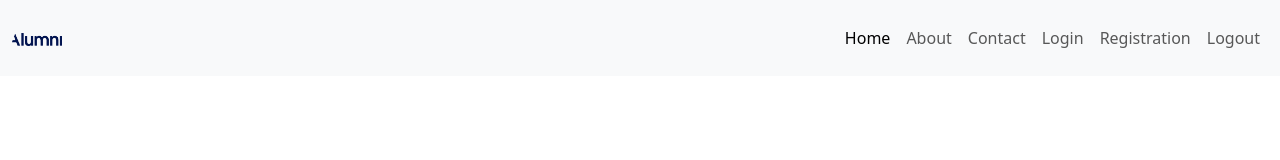
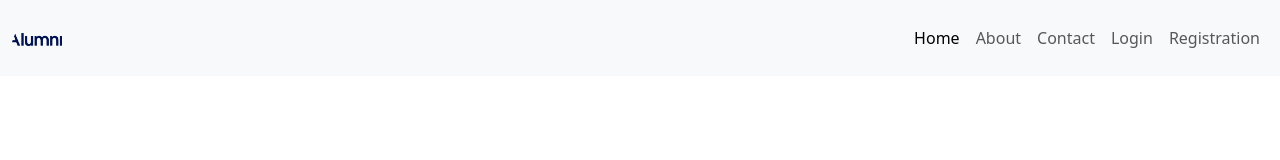
Before and after one commit to sabbir-62/MERN_Projects, a React (Vite) app in the folder Alumni/client/: page / in a window 1280 px wide. Shown: the top 160 px of the page. Built offline with nearby package versions, Linux system fonts and the light colour scheme.

Commit message:
login logout works but not changing automatically. Need to refresh

```diff
--- a/Alumni/client/src/components/navbar/Navbar.jsx
+++ b/Alumni/client/src/components/navbar/Navbar.jsx
@@ -1,8 +1,12 @@
 import { NavLink} from 'react-router-dom'
 import Logo from '../../assets/pictures/logo.png'
 import './navbar.css'
+import Cookies from "js-cookie";
 
 const Navbar = () => {
+    const cookie = Cookies.get("myCookie");
+    console.log(cookie)
+
     return (
         <div className='nav-wrapper'>
             <nav className="navbar navbar-expand-lg bg-light">
@@ -14,7 +18,23 @@ const Navbar = () => {
                     <span className="navbar-toggler-icon"></span>
                     </button>
                     <div className="collapse navbar-collapse" id="navbarNav">
-                        <ul className="navbar-nav ms-auto">
+                        {cookie?
+                            <ul className="navbar-nav ms-auto">
+                            <li className="nav-item">
+                            <NavLink className="nav-link" aria-current="page" to="/">Home</NavLink>
+                            </li>
+                            <li className="nav-item">
+                            <NavLink className="nav-link" to="/about">About</NavLink>
+                            </li>
+                            <li className="nav-item">
+                            <NavLink className="nav-link" to="/contact">Contact</NavLink>
+                            </li>
+                            <li className="nav-item">
+                            <NavLink className="nav-link" to="/logout">Logout</NavLink>
+                            </li>
+                            </ul>
+                            :
+                            <ul className="navbar-nav ms-auto">
                             <li className="nav-item">
                             <NavLink className="nav-link" aria-current="page" to="/">Home</NavLink>
                             </li>
@@ -30,10 +50,9 @@ const Navbar = () => {
                             <li className="nav-item">
                             <NavLink className="nav-link" to="/registration">Registration</NavLink>
                             </li>
-                            <li className="nav-item">
-                            <NavLink className="nav-link" to="/logout">Logout</NavLink>
-                            </li>
-                        </ul>
+                            </ul>
+
+                        }
                     </div>
                 </div>
             </nav>
```
